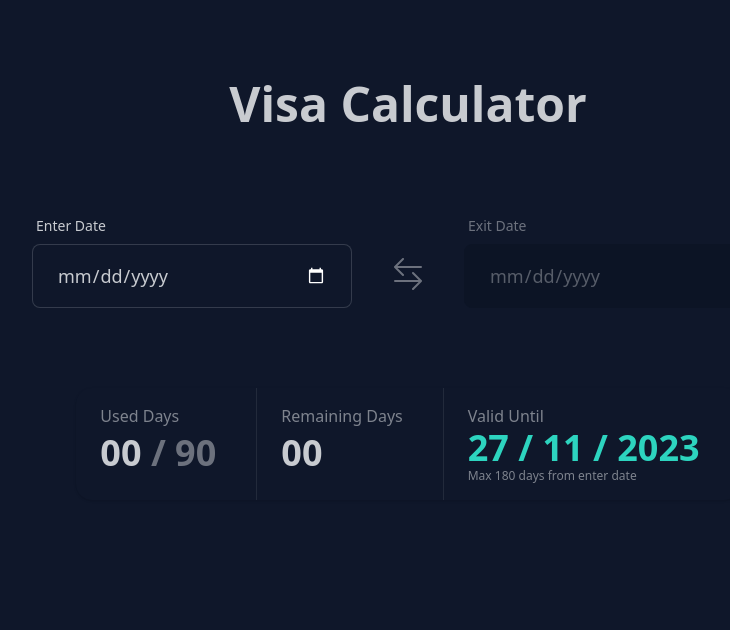
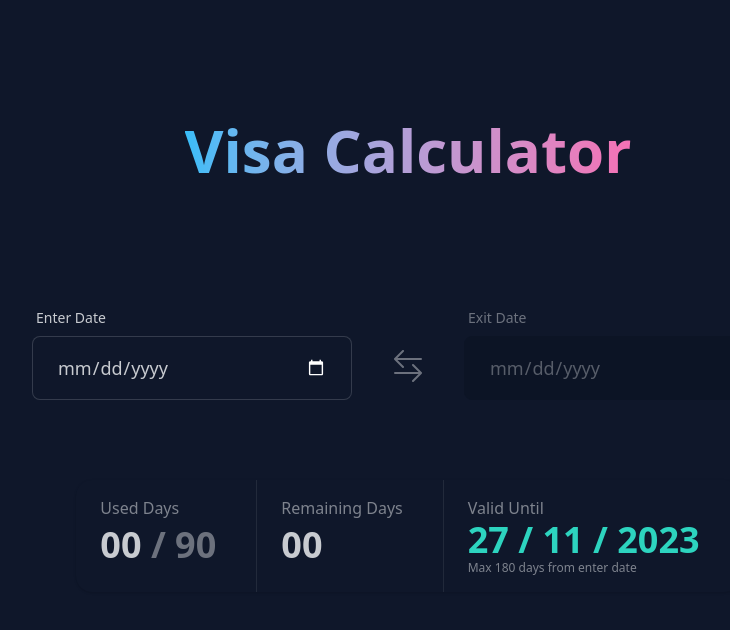
Before and after one commit to webceyhan/nuxt-visa-calculator, a Nuxt app: page / in a window 1280 px wide. Shown: the top 630 px of the page, without its empty margins (232-962 px from the left). Built offline with nearby package versions, Linux system fonts and the light colour scheme.

Commit message:
update welcome text style

```diff
--- a/app.vue
+++ b/app.vue
@@ -13,8 +13,8 @@ const {
 
 <template>
   <div class="container flex flex-col justify-center items-center mx-auto gap-10 p-10">
-    <header>
-      <h1 class="text-5xl font-bold text-center my-10">
+    <header class="text-6xl font-bold text-center my-5 md:my-20">
+      <h1 class="bg-gradient-to-r from-primary to-accent bg-clip-text text-transparent">
         {{ $t("welcome") }}
       </h1>
     </header>
```
